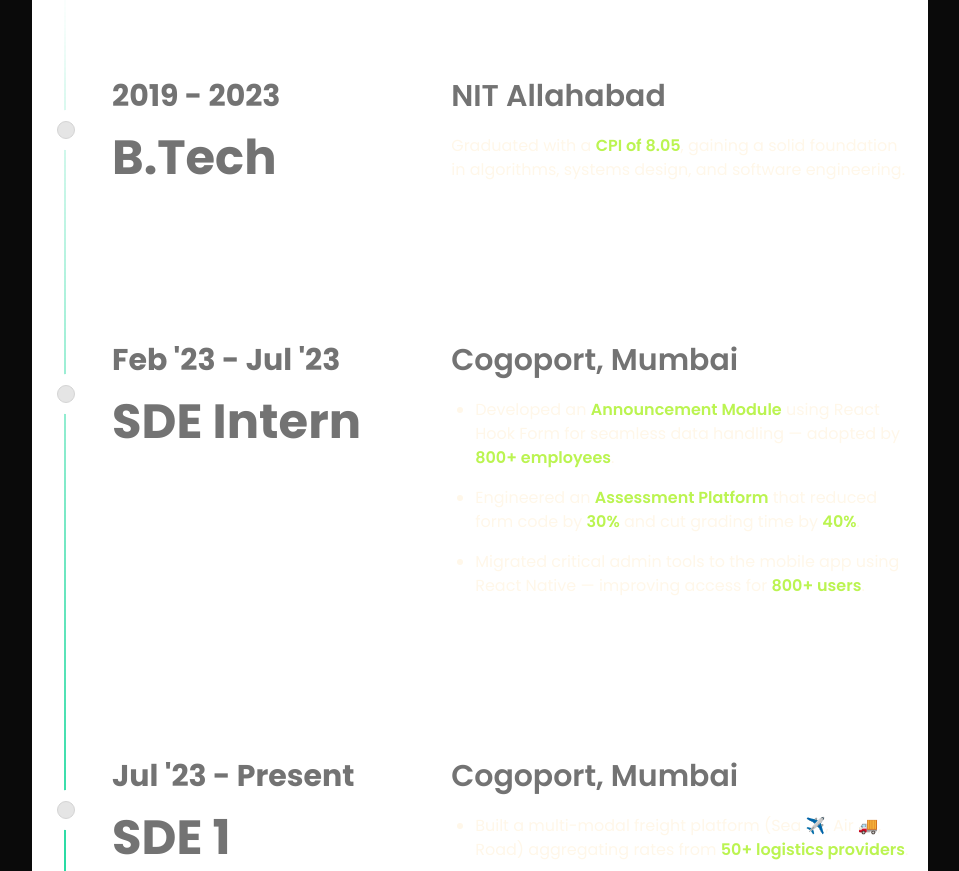
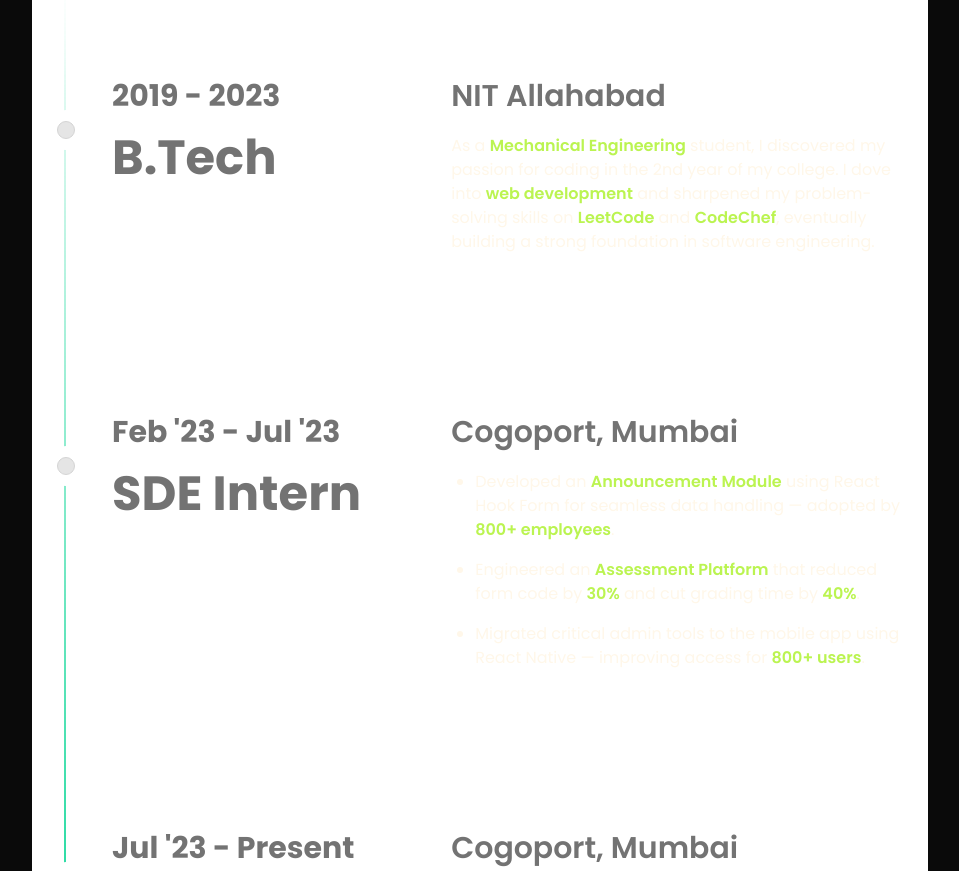
Before and after one commit to goyalritik-rg/portfolio, a Next.js app: page / in a window 1280 px wide. Shown: the part 2200-3071 px from the top of the page, without its empty margins (160-1119 px from the left). Built offline with nearby package versions, Linux system fonts and the light colour scheme.

Commit message:
content changes

```diff
--- a/src/components/Experiences.js
+++ b/src/components/Experiences.js
@@ -14,8 +14,12 @@ const experiences = [
     content: (
       <div>
         <p className="text-sm md:text-base">
-          Graduated with a <Highlight>CPI of 8.05</Highlight>, gaining a solid
-          foundation in algorithms, systems design, and software engineering.
+          As a <Highlight>Mechanical Engineering</Highlight> student, I
+          discovered my passion for coding in the 2nd year of my college. I dove
+          into <Highlight>web development</Highlight> and sharpened my
+          problem-solving skills on <Highlight>LeetCode</Highlight> and{" "}
+          <Highlight>CodeChef</Highlight>, eventually building a strong
+          foundation in software engineering.
         </p>
       </div>
     ),
```
